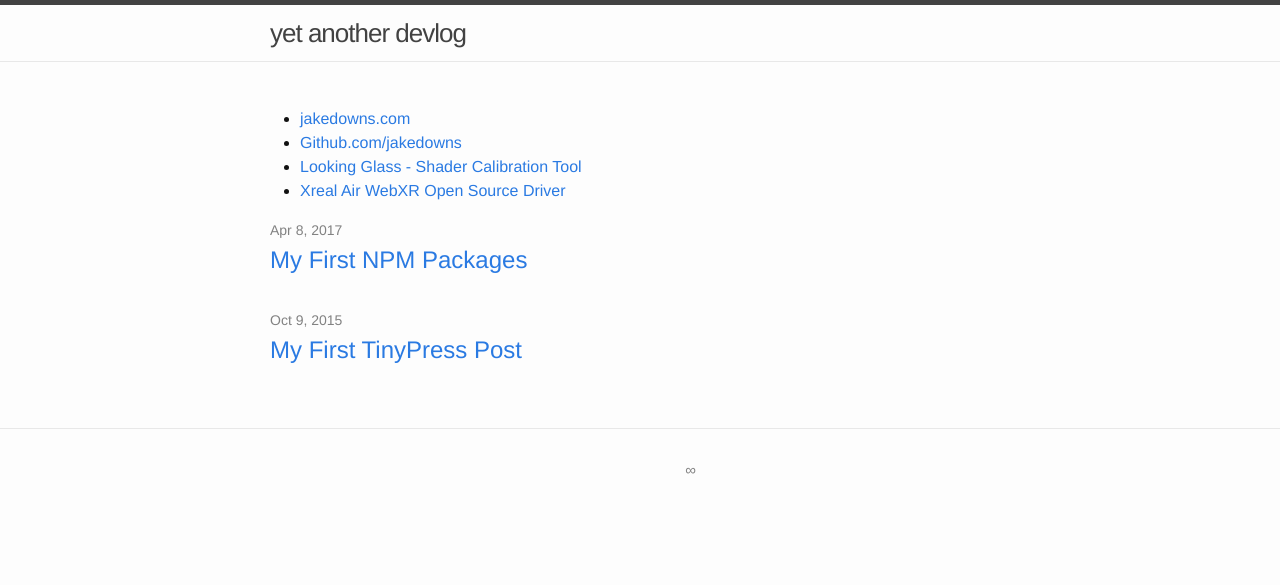
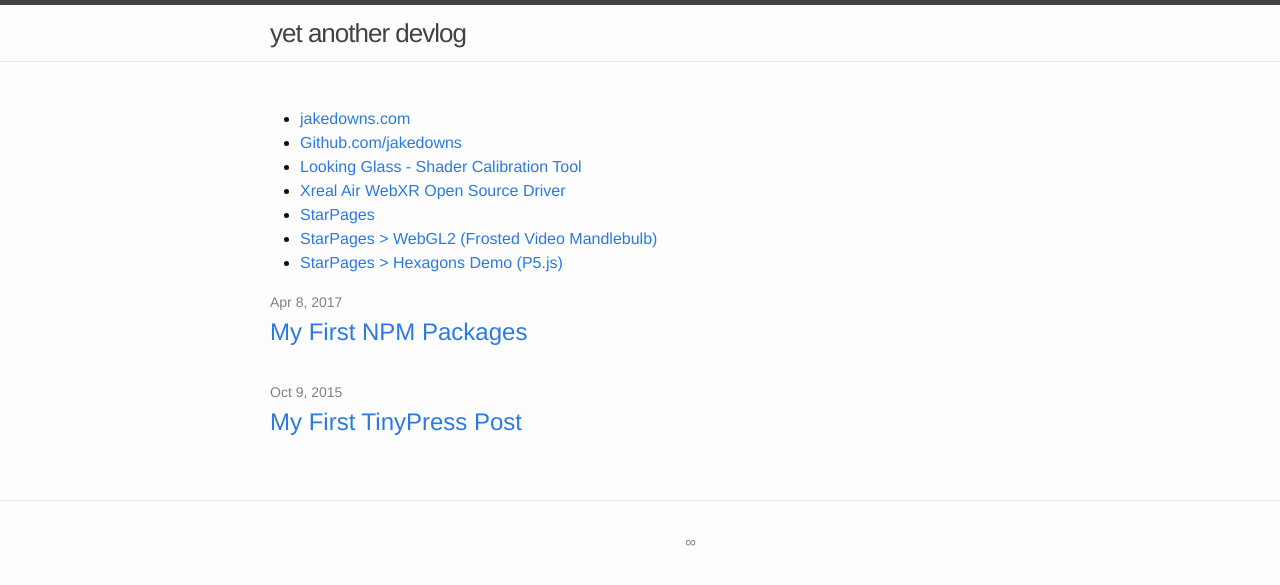
Before and after one commit to jakedowns/jakedowns.github.io, a Jekyll site: the page built from index.html, in a window 1280 px wide. Shown: the top 585 px of the page. Built offline with Jekyll 4.4.1, drawn with Linux system fonts in a browser that asks for light colours.

Commit message:
more projects

```diff
--- a/index.html
+++ b/index.html
@@ -11,6 +11,15 @@ layout: default
     <li><a href="https://github.com/jakedowns">Github.com/jakedowns</a></li>
     <li><a href="https://jakedowns.github.io/looking-glass-calibration.html">Looking Glass - Shader Calibration Tool</a></li>
     <li><a href="https://jakedowns.github.io/xreal-webxr">Xreal Air WebXR Open Source Driver</a></li>
+    <li>
+      <a href="https://jakedowns.github.io/starpages">StarPages</a>
+    </li>
+    <li>
+      <a href="https://jakedowns.github.io/starpages/webgl2.html">StarPages > WebGL2 (Frosted Video Mandlebulb)</a>
+    </li>
+    <li>
+      <a href="https://jakedowns.github.io/starpages/hexagons.html">StarPages > Hexagons Demo (P5.js)</a>
+    </li>
   </ul>
 
   <ul class="post-list">
```
